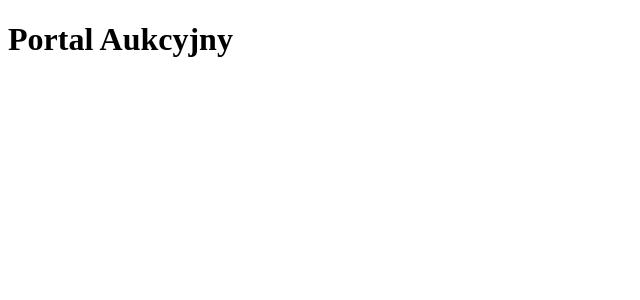
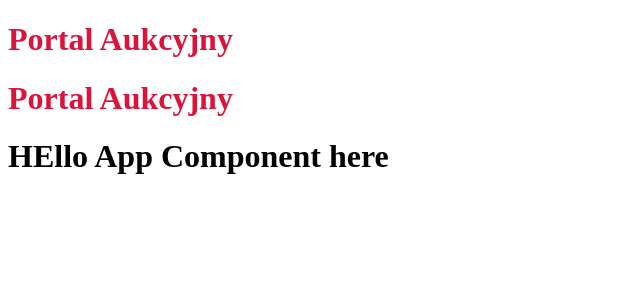
Before and after one commit to michaljabi/20230222-angular, an Angular app: page / in a window 1280 px wide. Shown: the top 300 px of the page, without its empty margins (0-640 px from the left). Built offline with nearby package versions, Linux system fonts and the light colour scheme.

Commit message:
explain(HeaderComponent): styles encapsulation

```diff
--- a/src/app/app.component.html
+++ b/src/app/app.component.html
@@ -1,2 +1,4 @@
+<app-header></app-header>
 <app-header></app-header>
 <router-outlet></router-outlet>
+<h1>HEllo App Component here</h1>
--- a/src/app/header/header.component.css
+++ b/src/app/header/header.component.css
@@ -0,0 +1,3 @@
+h1 {
+  color: crimson;
+}
--- a/src/app/header/header.component.ts
+++ b/src/app/header/header.component.ts
@@ -1,9 +1,10 @@
-import { Component } from '@angular/core';
+import { Component/*, ViewEncapsulation*/ } from '@angular/core';
 
 @Component({
   selector: 'app-header',
   templateUrl: './header.component.html',
-  styleUrls: ['./header.component.css']
+  styleUrls: ['./header.component.css'],
+  // encapsulation: ViewEncapsulation.None
 })
 export class HeaderComponent {
     title = 'Portal Aukcyjny'
```
